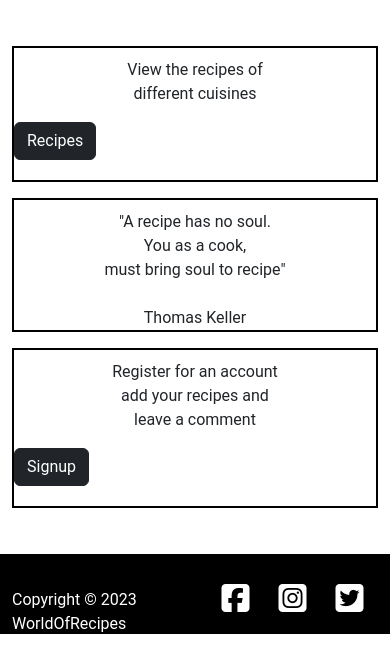
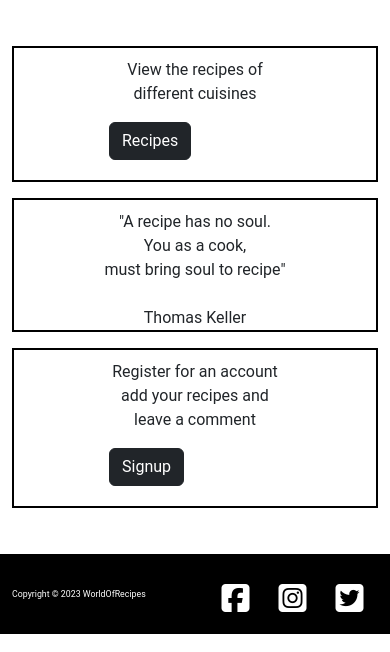
Before and after one commit to Dania2021/world-of-recipes, a Django app: page / in a window 390 px wide. Shown: the part 522-1174 px from the top of the page. Run offline with Django 3.2, Linux system fonts and the light colour scheme; some libraries are stand-ins or nearby versions; some web fonts are replaced.

Commit message:
Add media query for min-width 320px in style.css

```diff
--- a/static/css/style.css
+++ b/static/css/style.css
@@ -108,3 +108,13 @@ footer p{
 .btn-dark {
     margin-bottom: 20px;
 }
+
+/*******************************Media queries************/
+@media screen and (min-width: 320px) {
+    .btn-dark {
+        margin-left: 95px;
+    }
+    footer p {
+        font-size: 55%;
+    }
+}
```
